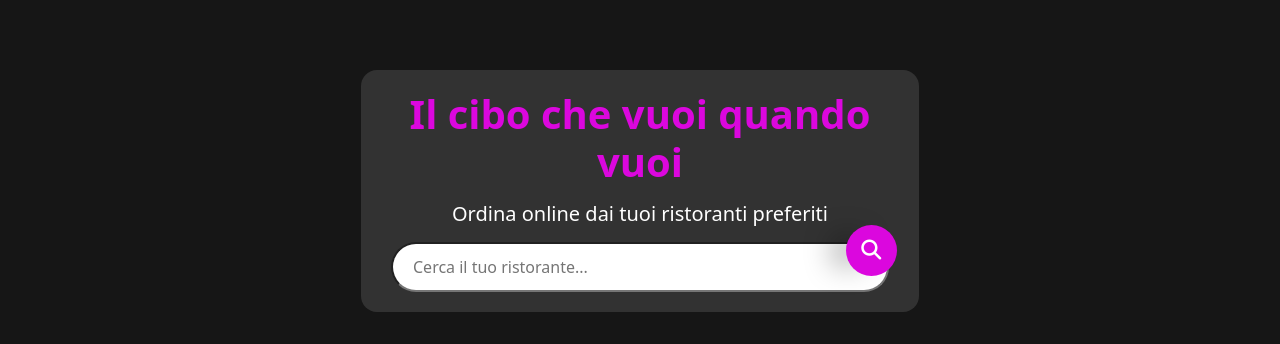
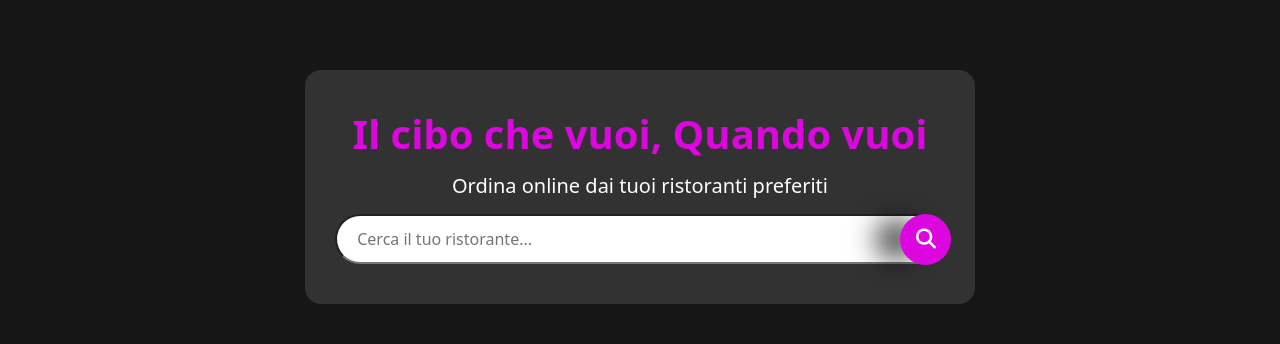
Before and after one commit to Vinffs/booliveroo-frontend, a Vue app: page / in a window 1280 px wide. Shown: the part 608-952 px from the top of the page. Built offline with nearby package versions, Linux system fonts and the light colour scheme.

Commit message:
added shadow on button

```diff
--- a/src/components/HeroHome.vue
+++ b/src/components/HeroHome.vue
@@ -13,7 +13,7 @@
             </div>
         </div>
         <div class="rounded-4 text-white" id="searchbar">
-            <h1 class="fw-bold text-center">Il cibo che vuoi quando vuoi</h1>
+            <h1 class="fw-bold text-center">Il cibo che vuoi, Quando vuoi</h1>
             <h5 class="py-2 text-center">Ordina online dai tuoi ristoranti preferiti</h5>
             <input id="search" type="text" placeholder="Cerca il tuo ristorante...">
             <div id="search-button">
@@ -58,7 +58,7 @@ export default {
         background-size: contain;
         background-position: center;
         background-clip: text;
-        animation: bounce 1.7s infinite linear;
+        animation: bounce 2s infinite linear;
     }
 
     .shadow {
@@ -74,15 +74,15 @@ export default {
             height: 25px;
             background-color: white;
             filter: blur(25px);
-            animation: shadow 1.7s infinite linear;
+            animation: shadow 2s infinite linear;
         }
     }
 }
 
 #searchbar {
     background-color: $bg-secondary;
-    width: 50%;
-    padding: 20px 30px;
+    width: 60%;
+    padding: 40px 30px;
     position: relative;
     margin-bottom: 100px;
 
@@ -99,18 +99,20 @@ export default {
 
     #search-button {
         position: absolute;
-        right: 4%;
-        top: 64%;
+        right: 3.5%;
+        top: 61.5%;
         width: 51px;
         height: 51px;
         border-radius: 50%;
         background-color: $primary;
-        -webkit-box-shadow: -24px 0 32px -16px #000000;
-        -moz-box-shadow: -24px 0 32px -16px #000000;
-        box-shadow: -24px 0 32px -16px #000000;
         display: flex;
         justify-content: center;
         align-items: center;
+        z-index: 10;
+        -webkit-box-shadow: -29px 0 30px -8px #000000;
+        -moz-box-shadow: -29px 0 30px -8px #000000;
+        box-shadow: -29px 0 30px -8px #000000;
+        cursor: pointer;
 
         &:hover {
             background-color: darken($primary, 5%);
```
